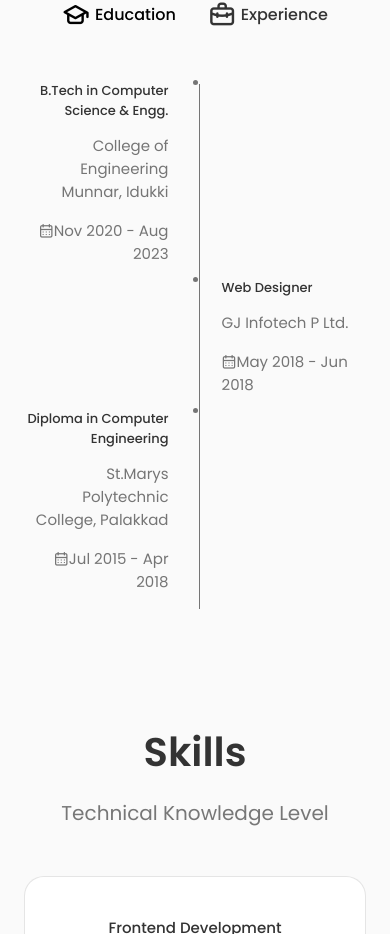
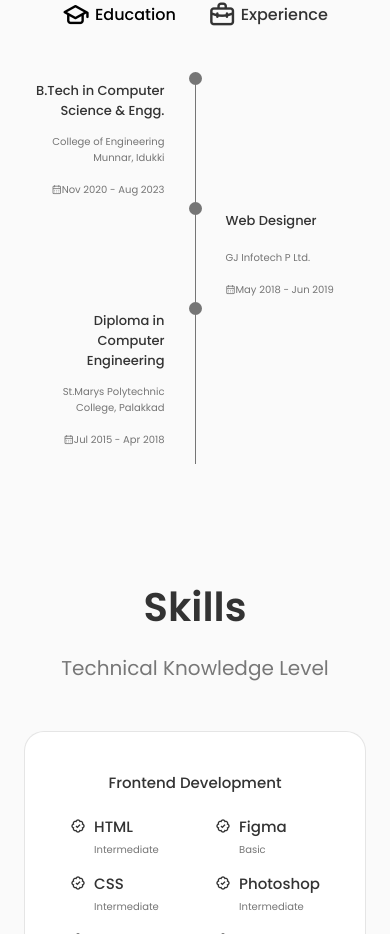
Before and after one commit to shihabsaleem/shihabsaleem.github.io-pf, a React (Create React App) app: page / in a window 390 px wide. Shown: the part 1894-2828 px from the top of the page. Built offline with nearby package versions, Linux system fonts and the light colour scheme.

Commit message:
education

```diff
--- a/src/Components/Education.jsx
+++ b/src/Components/Education.jsx
@@ -54,7 +54,7 @@ const Education = () => {
                   GJ Infotech P Ltd.
                 </span>
                 <div className="qualification_cal">
-                  <i class="uil uil-calendar-alt"></i>May 2018 - Jun 2018
+                  <i class="uil uil-calendar-alt"></i>May 2018 - Jun 2019
                 </div>
               </div>
             </div>
--- a/src/Styles/education.css
+++ b/src/Styles/education.css
@@ -45,11 +45,11 @@
 }
 .qualification_subtitle {
   display: inline-block;
-  font-size: var(---small-font-size);
+  font-size: var(--small-font-size);
   margin-bottom: var(--mb-1);
 }
 .qualification_cal {
-  font-size: var(---small-font-size);
+  font-size: var(--small-font-size);
 }
 .qualification_rounder {
   display: inline-block;
@@ -76,15 +76,15 @@
     font-size: var(--small-font-size);
   }
   .qualification_subtitle {
-    font-size: var(---tiny-font-size);
+    font-size: var(--tiny-font-size);
   }
   .qualification_cal {
-    font-size: var(---tiny-font-size);
+    font-size: var(--tiny-font-size);
   }
-  .qualification_rounder {
+  /* .qualification_rounder {
     width: 5px;
     height: 5px;
-  }
+  } */
 }
 
 @media screen and (max-width: 350px) {
```
Also changed, not shown: 1 other file (tests, documents, lock files or other folders).
